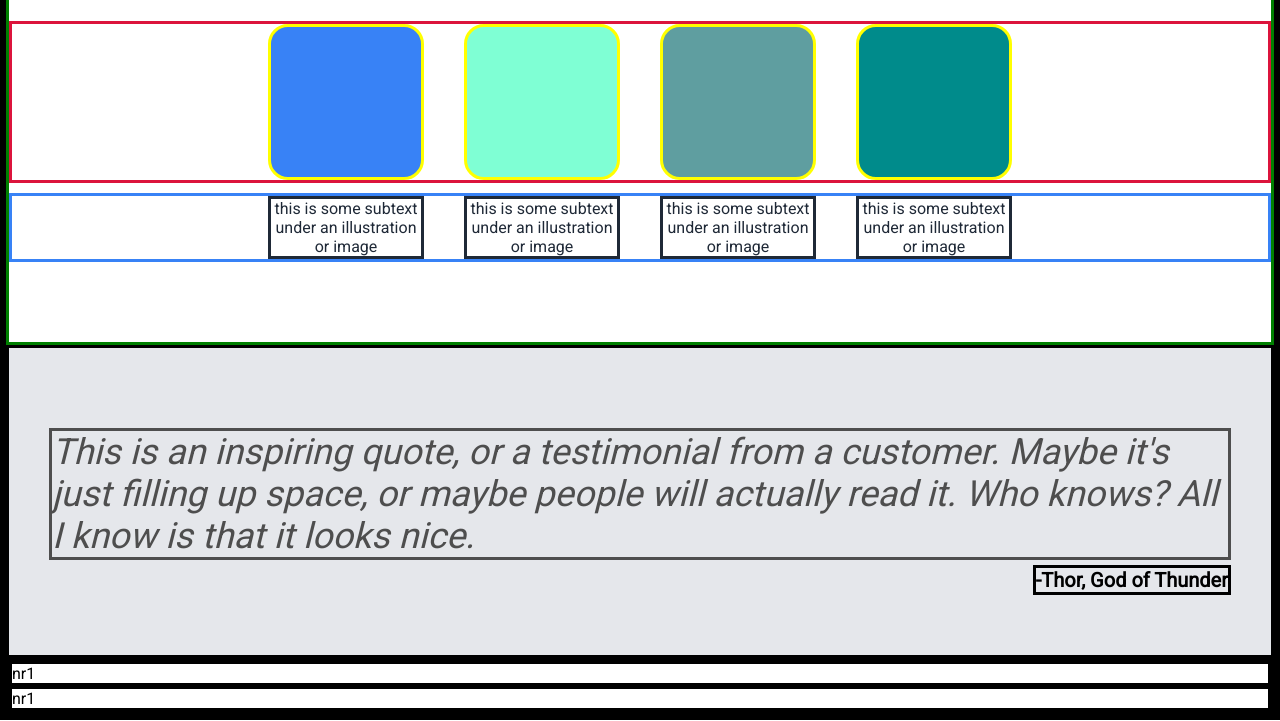
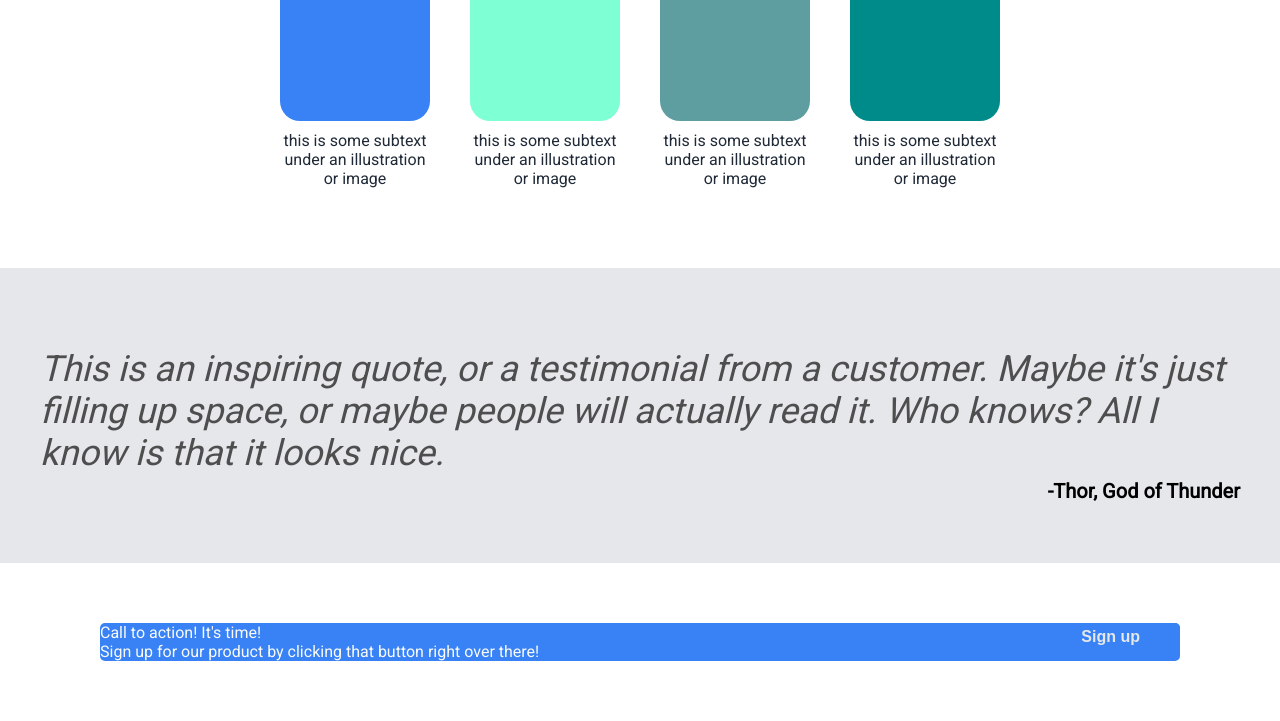
Before and after one commit to PatrickFrueh/the-odin-project, a plain HTML site: page landing-page/index.html in a window 1280 px wide. Shown: the part 584-1305 px from the top of the page. Drawn offline with Linux system fonts and the light colour scheme.

Commit message:
Lay out basic box structure in footer

```diff
--- a/landing-page/index.html
+++ b/landing-page/index.html
@@ -34,7 +34,7 @@
                     and the color is lower contrast
                 </div>
                 <div class="website-button">
-                    <button>Sign Up</button>
+                    <button>Sign up</button>
                 </div>
             </div>
             <div class="opening-img">
@@ -95,11 +95,20 @@
 
     <div class="footer">
         <div class="footer-cta">
-            nr1
+            <div class="left">
+                <div class="footer-head">
+                    Call to action! It's time!
+                </div>
+                <div class="footer-body">
+                    Sign up for our product by clicking that
+                    button right over there!
+                </div>
+            </div>
+            <div>
+                <button id="cta-signup">Sign up</button>
+            </div>
         </div>
-        <div class="footer-sign">
-            nr1
-        </div>
+    </div>
     </div>
   </body>
 </html>
--- a/landing-page/style.css
+++ b/landing-page/style.css
@@ -1,6 +1,6 @@
-* {
+/* * {
     border-style: solid;
-}
+} */
 
 body {
     display: flex;
@@ -212,3 +212,28 @@ img {
 /* -!-!-!-!-!-!- */
 /* fourth box: call-to-action */
 /* -!-!-!-!-!-!- */
+
+.footer {
+    border-color: red;
+
+    display: flex;
+    flex-direction: column;
+    gap: 15px;
+    /* push to border alignment */
+}
+
+.footer-cta {
+    display: flex;
+    justify-content: space-between;
+    background-color: #3882F6;
+    margin: 60px 100px;
+    border-radius: 5px;
+}
+
+.footer-head, .footer-body {
+    color: #F9FAF8;
+}
+
+ #cta-signup button {
+    border-color: white;
+}
```
